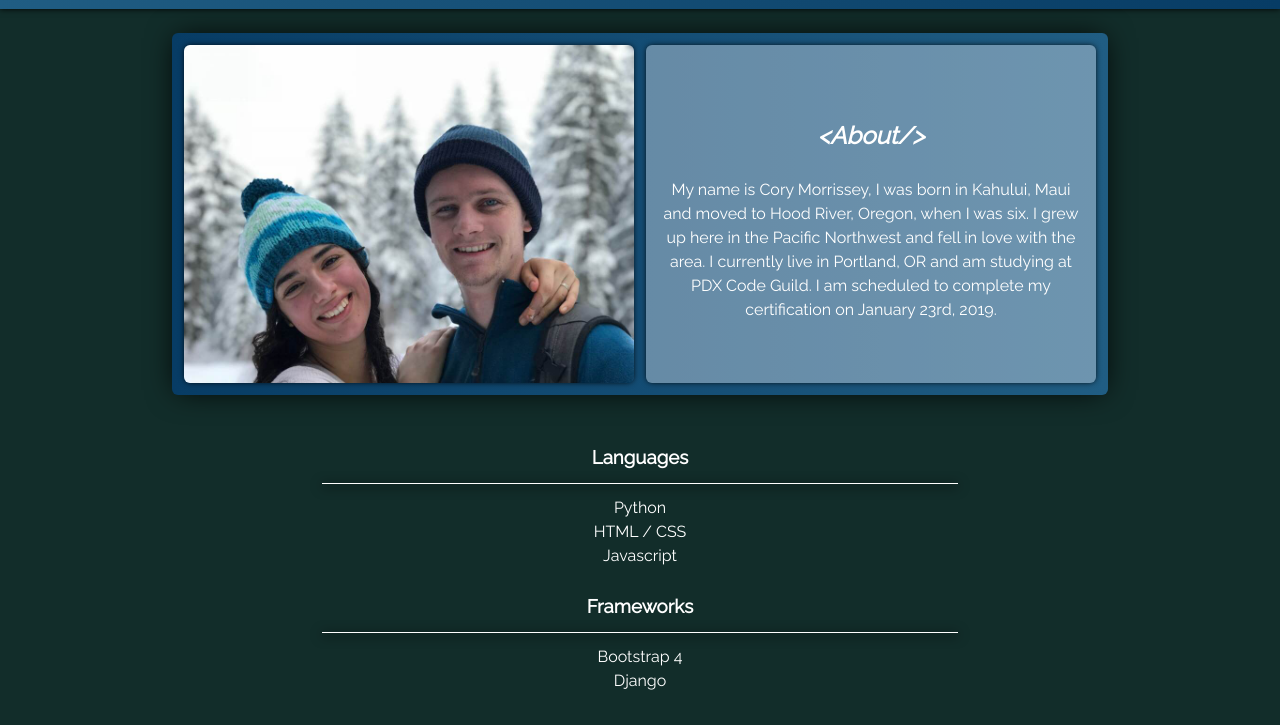
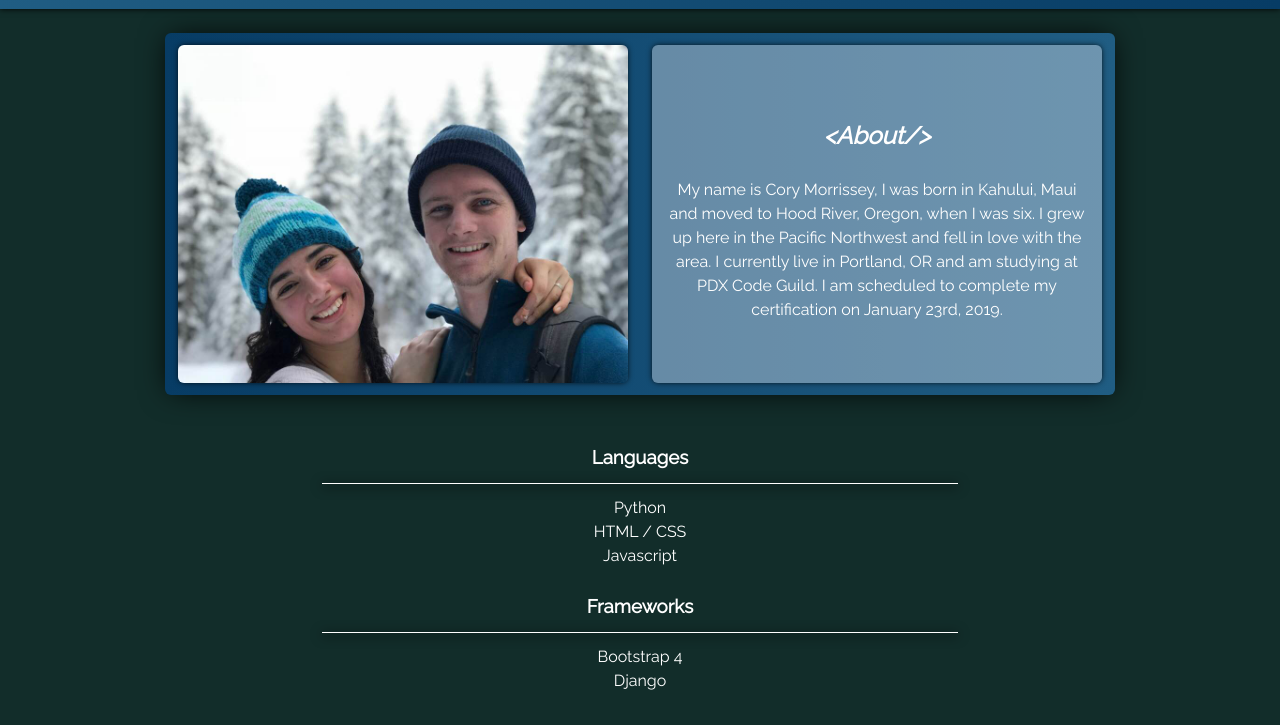
Before and after one commit to corydm92/corydm92.github.io, a plain HTML site: page index.html in a window 1280 px wide. Shown: the part 75-800 px from the top of the page. Drawn offline with Linux system fonts and the light colour scheme.

Commit message:
changed width of left-right-wrapper to 950px

```diff
--- a/static/css/style.css
+++ b/static/css/style.css
@@ -455,17 +455,16 @@ p, h3 {
         margin-top: 24px;
         grid-row: 1;
         display: grid;
-        grid-template-columns: 450px auto;
+        grid-template-columns: 475px 475px;
         margin-left: auto;
         margin-right: auto;
-        padding-left: 12px;
-        padding-right: 12px;
         margin-bottom: 24px;
         box-shadow: 0 0 30px -5px black;
         background-color: #76bbc5;
         background-color: #205d83;
         background-image: linear-gradient(to right, #073C65, #205D83);
         border-radius: 6px;
+        width: 950px;
     }
 
     #left-portion {
@@ -520,6 +519,7 @@ p, h3 {
         background-color: rgba(0, 0, 0, 0.4);
         border-radius: 6px;
         margin-bottom: 24px;
+        padding: 0;
     }
 
     .work-pic {
```
